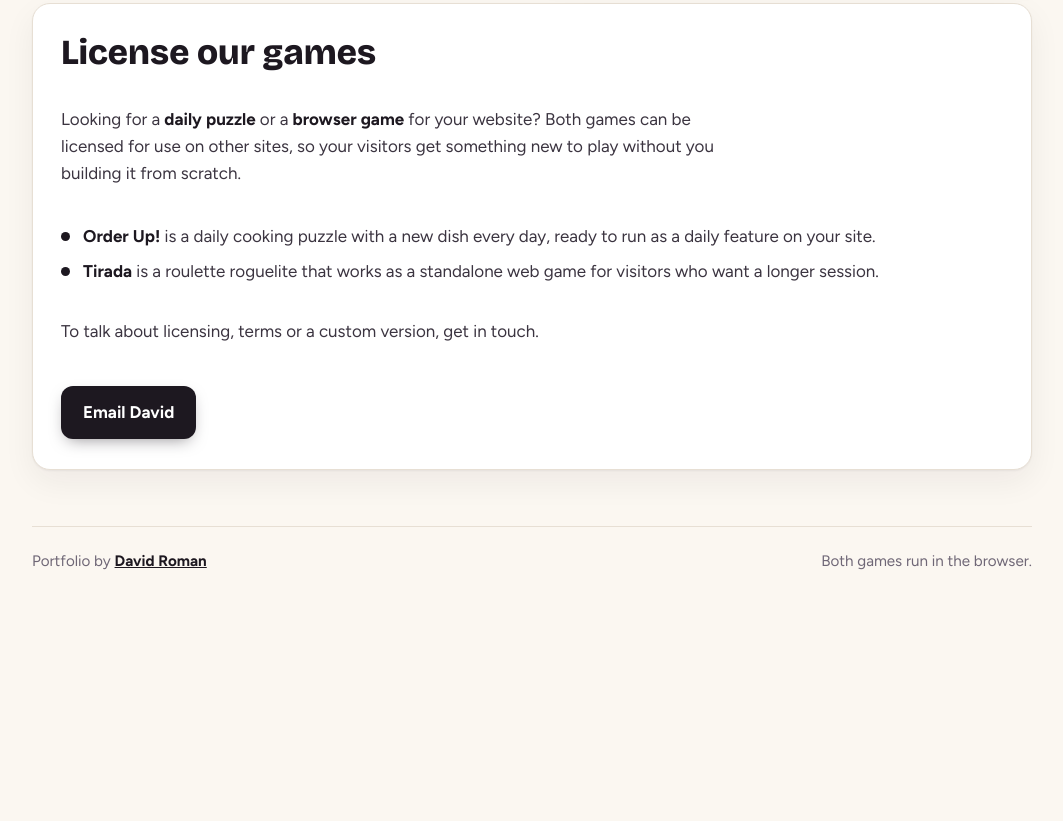
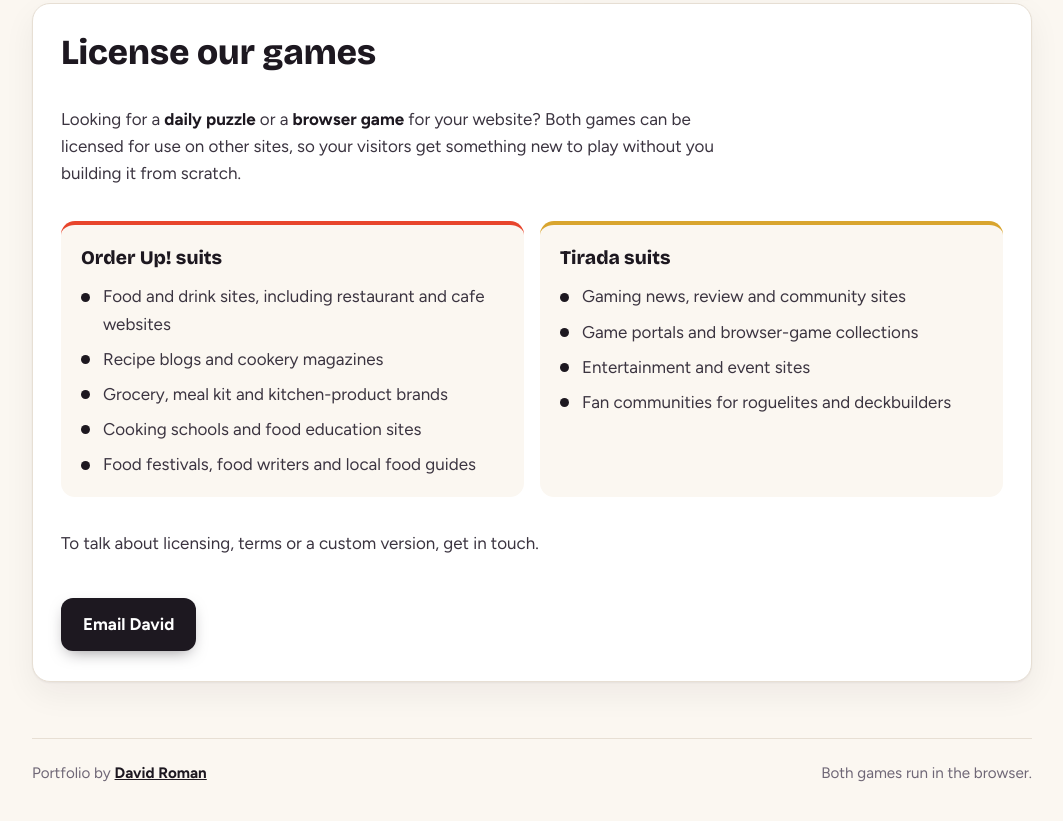
Before and after one commit to romanatordata-max/david-roman-portfolio, a plain HTML site: page index.html in a window 1280 px wide. Shown: the part 1260-2081 px from the top of the page, without its empty margins (108-1171 px from the left). Before the commit the page ends 1874 px from the top, so only its background shows below. Drawn offline with nearby package versions, Linux system fonts and the light colour scheme.

Commit message:
Add suitable website types for each game to the licensing section
Co-Authored-By: Claude Haiku 5.5 <noreply@anthropic.com>
Claude-Session: https://claude.ai/code/session_01TL8a3dCjFQWzZY6e2QXJFo

```diff
--- a/index.html
+++ b/index.html
@@ -241,6 +241,30 @@ h2.section {
   box-shadow: 0 1px 2px rgba(29, 24, 32, 0.05), 0 12px 32px rgba(29, 24, 32, 0.06);
 }
 .work p { max-width: 62ch; }
+.fit {
+  display: grid;
+  gap: 16px;
+  grid-template-columns: 1fr;
+}
+@media (min-width: 720px) {
+  .fit { grid-template-columns: 1fr 1fr; }
+}
+.fit-card {
+  border-radius: 14px;
+  padding: 18px 20px;
+  background: var(--bg);
+  border-top: 4px solid var(--fit-accent);
+}
+.fit-card[data-game="order"] { --fit-accent: var(--order); }
+.fit-card[data-game="tirada"] { --fit-accent: var(--gold); }
+.fit-card h3 {
+  font-family: var(--display);
+  font-weight: 800;
+  font-size: 1.2rem;
+  margin: 0 0 10px;
+  color: var(--ink);
+}
+
 .work .points li::before { background: var(--ink); }
 .work .contact-line { font-size: 1.1rem; font-weight: 700; color: var(--ink); margin: 0; }
 .work .btn { background: var(--ink); box-shadow: 0 6px 16px -6px rgba(29, 24, 32, 0.5); }
@@ -332,10 +356,27 @@ footer a { color: var(--ink); font-weight: 700; }
   <section class="work" aria-labelledby="work-title">
     <h2 class="section" id="work-title">License our games</h2>
     <p>Looking for a <strong>daily puzzle</strong> or a <strong>browser game</strong> for your website? Both games can be licensed for use on other sites, so your visitors get something new to play without you building it from scratch.</p>
-    <ul class="points">
-      <li><strong>Order Up!</strong> is a daily cooking puzzle with a new dish every day, ready to run as a daily feature on your site.</li>
-      <li><strong>Tirada</strong> is a roulette roguelite that works as a standalone web game for visitors who want a longer session.</li>
-    </ul>
+    <div class="fit">
+      <div class="fit-card" data-game="order">
+        <h3><strong>Order Up!</strong> suits</h3>
+        <ul class="points">
+          <li>Food and drink sites, including restaurant and cafe websites</li>
+          <li>Recipe blogs and cookery magazines</li>
+          <li>Grocery, meal kit and kitchen-product brands</li>
+          <li>Cooking schools and food education sites</li>
+          <li>Food festivals, food writers and local food guides</li>
+        </ul>
+      </div>
+      <div class="fit-card" data-game="tirada">
+        <h3><strong>Tirada</strong> suits</h3>
+        <ul class="points">
+          <li>Gaming news, review and community sites</li>
+          <li>Game portals and browser-game collections</li>
+          <li>Entertainment and event sites</li>
+          <li>Fan communities for roguelites and deckbuilders</li>
+        </ul>
+      </div>
+    </div>
     <p>To talk about licensing, terms or a custom version, get in touch.</p>
     <div class="actions">
       <a class="btn" href="mailto:daviddmroman@gmail.com?subject=Licensing%20enquiry">Email David</a>
```
